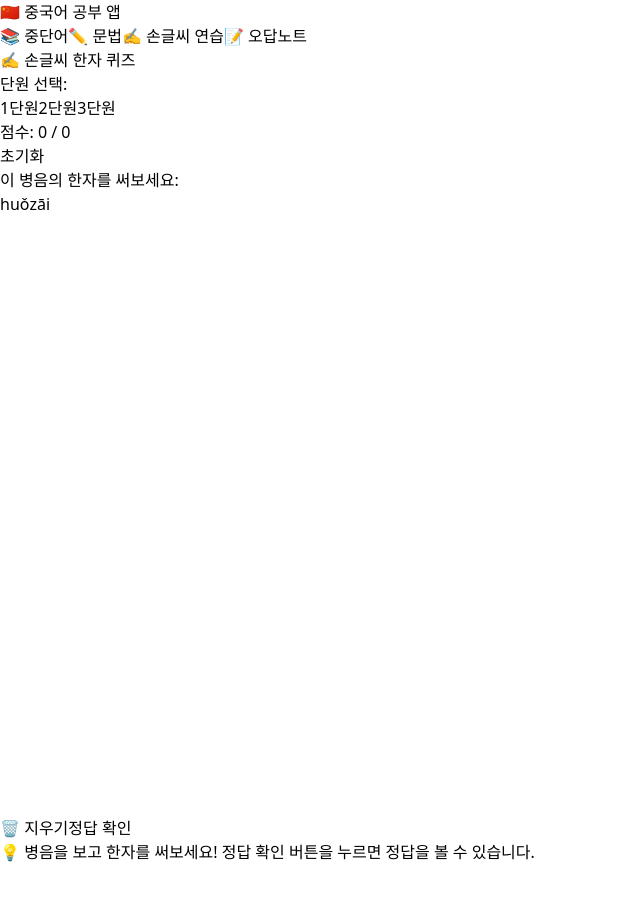
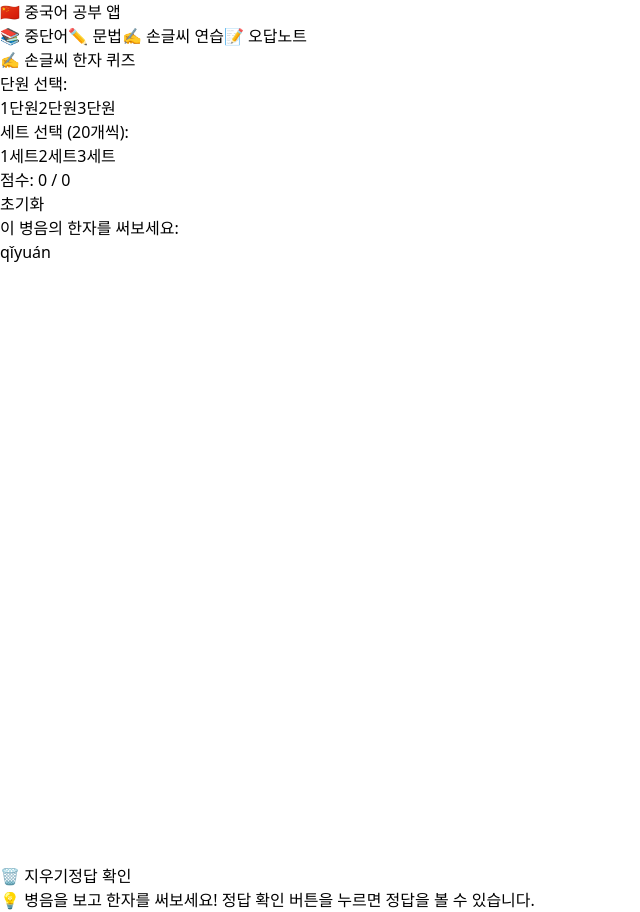
Before and after one commit to jail2/chinese-study-app, a React (Vite) app: page / in a window 1280 px wide. Both pictures are taken after a click on the button "✍️ 손글씨 연습". Shown: the whole page, without its empty margins (0-640 px from the left). Before the commit the page ends 864 px from the top, so only its background shows below. Built offline with nearby package versions, Linux system fonts and the light colour scheme.

Commit message:
Add batch selection to handwriting quiz (20 words per set)

```diff
--- a/src/App.jsx
+++ b/src/App.jsx
@@ -754,6 +754,7 @@ const unitsData = {
 function HandwritingCanvas() {
   const canvasRef = useRef(null)
   const [selectedUnit, setSelectedUnit] = useState(1)
+  const [selectedBatch, setSelectedBatch] = useState(0)
   const [currentWord, setCurrentWord] = useState(null)
   const [showAnswer, setShowAnswer] = useState(false)
   const [isDrawing, setIsDrawing] = useState(false)
@@ -782,12 +783,22 @@ function HandwritingCanvas() {
 
   useEffect(() => {
     pickRandomWord()
-  }, [selectedUnit])
+  }, [selectedUnit, selectedBatch])
 
   const pickRandomWord = () => {
     const words = unitsData[selectedUnit]
-    const randomIndex = Math.floor(Math.random() * words.length)
-    setCurrentWord(words[randomIndex])
+    const batchSize = 20
+    const startIndex = selectedBatch * batchSize
+    const endIndex = Math.min(startIndex + batchSize, words.length)
+    const batchWords = words.slice(startIndex, endIndex)
+
+    if (batchWords.length === 0) {
+      setCurrentWord(null)
+      return
+    }
+
+    const randomIndex = Math.floor(Math.random() * batchWords.length)
+    setCurrentWord(batchWords[randomIndex])
     setShowAnswer(false)
     setUserSelfEval(null)
     clearCanvas()
@@ -894,21 +905,24 @@ function HandwritingCanvas() {
   }
 
   return (
-    <div className="bg-white rounded-2xl shadow-xl p-8">
-      <h2 className="text-2xl font-bold text-gray-800 mb-6 text-center">
+    <div className="bg-white rounded-2xl shadow-xl p-4 md:p-8">
+      <h2 className="text-xl md:text-2xl font-bold text-gray-800 mb-4 md:mb-6 text-center">
         ✍️ 손글씨 한자 퀴즈
       </h2>
 
-      <div className="mb-6">
-        <label className="block text-gray-700 font-semibold mb-2">
+      <div className="mb-4 md:mb-6">
+        <label className="block text-gray-700 font-semibold mb-2 text-sm md:text-base">
           단원 선택:
         </label>
-        <div className="flex gap-2">
+        <div className="flex gap-2 mb-4">
           {[1, 2, 3].map(unit => (
             <button
               key={unit}
-              onClick={() => setSelectedUnit(unit)}
-              className={`flex-1 px-4 py-3 rounded-lg font-semibold transition-colors ${
+              onClick={() => {
+                setSelectedUnit(unit)
+                setSelectedBatch(0)
+              }}
+              className={`flex-1 px-3 py-3 md:px-4 md:py-3 rounded-lg font-semibold transition-colors text-sm md:text-base ${
                 selectedUnit === unit
                   ? 'bg-indigo-600 text-white'
                   : 'bg-gray-200 text-gray-700 hover:bg-gray-300'
@@ -918,6 +932,36 @@ function HandwritingCanvas() {
             </button>
           ))}
         </div>
+
+        {(() => {
+          const words = unitsData[selectedUnit]
+          const totalBatches = Math.ceil(words.length / 20)
+          if (totalBatches > 1) {
+            return (
+              <div>
+                <label className="block text-gray-700 font-semibold mb-2 text-sm md:text-base">
+                  세트 선택 (20개씩):
+                </label>
+                <div className="flex gap-2 flex-wrap">
+                  {Array.from({ length: totalBatches }, (_, i) => (
+                    <button
+                      key={i}
+                      onClick={() => setSelectedBatch(i)}
+                      className={`px-3 py-2 md:px-4 md:py-2 rounded-lg font-semibold transition-colors text-sm md:text-base ${
+                        selectedBatch === i
+                          ? 'bg-indigo-600 text-white'
+                          : 'bg-gray-200 text-gray-700 hover:bg-gray-300'
+                      }`}
+                    >
+                      {i + 1}세트
+                    </button>
+                  ))}
+                </div>
+              </div>
+            )
+          }
+          return null
+        })()}
       </div>
 
       <div className="bg-gradient-to-r from-indigo-50 to-purple-50 rounded-xl p-6 mb-6">
```
